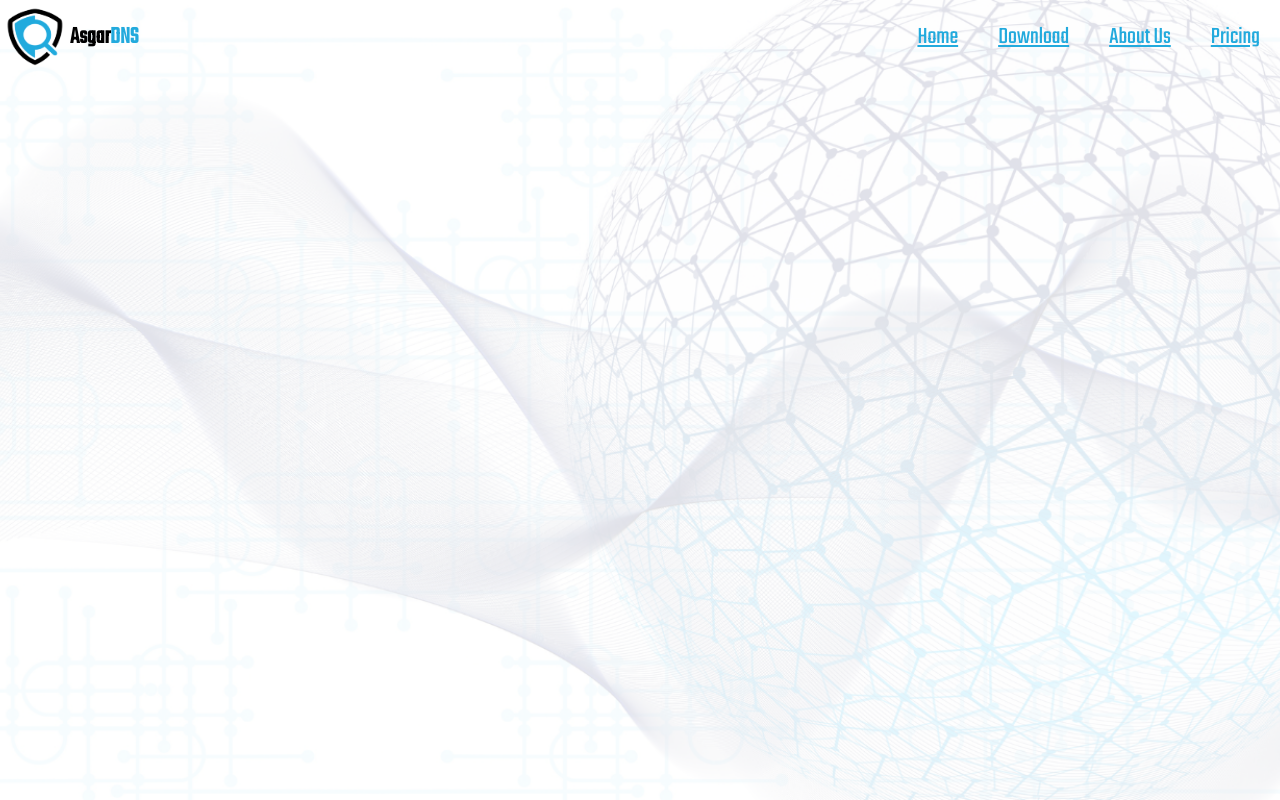
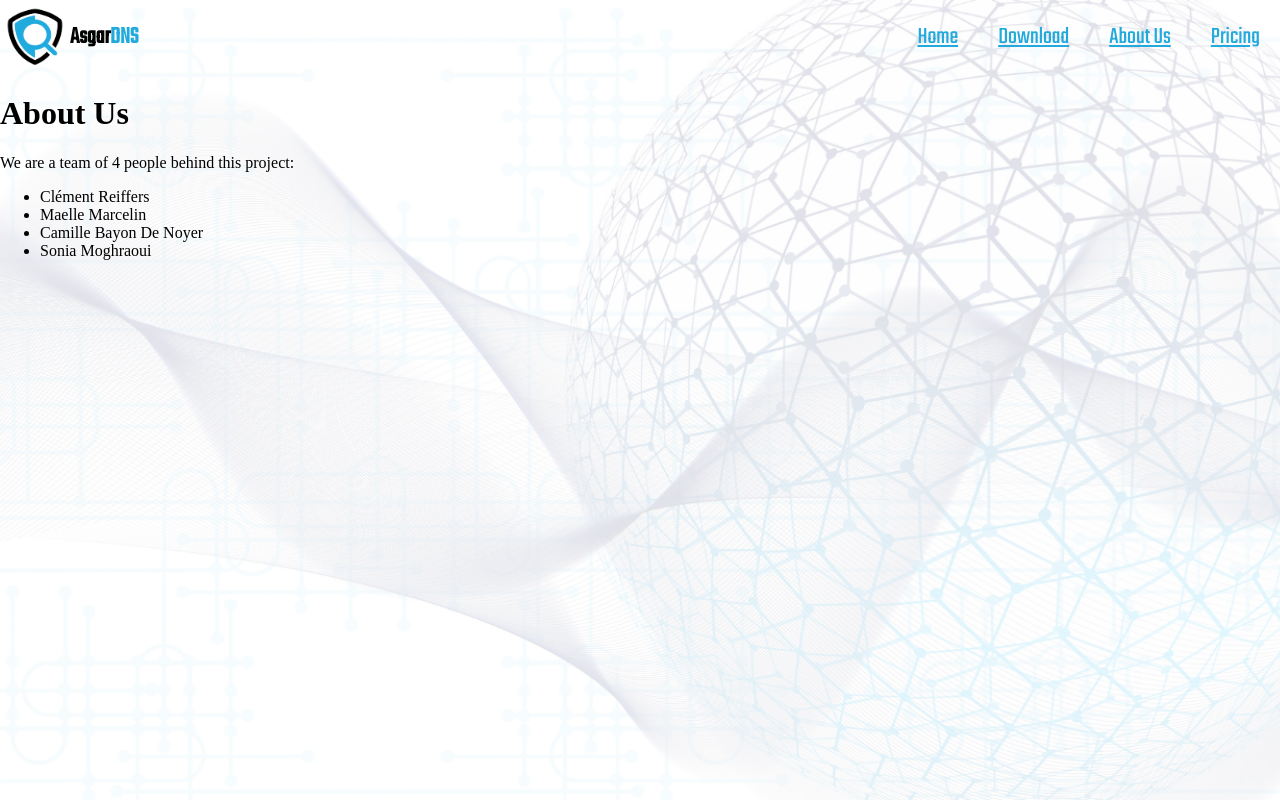
Before and after one commit to clementreiffers/asgardns-website-react, a React (Create React App) app: page /about-us in a window 1280 px wide. Built offline with nearby package versions, Linux system fonts and the light colour scheme.

Commit message:
debut de quelques pages

```diff
--- a/src/Pages/AboutUs.tsx
+++ b/src/Pages/AboutUs.tsx
@@ -1,3 +1,14 @@
-export const AboutUs = () => {
-  return <></>;
-};
+export const AboutUs = () => (
+  <div>
+    <h1>About Us</h1>
+    <p>
+      We are a team of 4 people behind this project:
+      <ul>
+        <li>Clément Reiffers</li>
+        <li>Maelle Marcelin</li>
+        <li>Camille Bayon De Noyer</li>
+        <li>Sonia Moghraoui</li>
+      </ul>
+    </p>
+  </div>
+);
--- a/src/Pages/Download.tsx
+++ b/src/Pages/Download.tsx
@@ -1,3 +1,8 @@
 export const Download = () => {
-  return <></>;
+  return (
+    <div>
+      <h1>Download the App</h1>
+      <span>Download Here</span>
+    </div>
+  );
 };
--- a/src/Pages/Pricing.tsx
+++ b/src/Pages/Pricing.tsx
@@ -1,3 +1 @@
-export const Pricing = () => {
-  return <></>;
-};
+export const Pricing = () => <>pay 3€ per months to use this DNS!</>;
```
